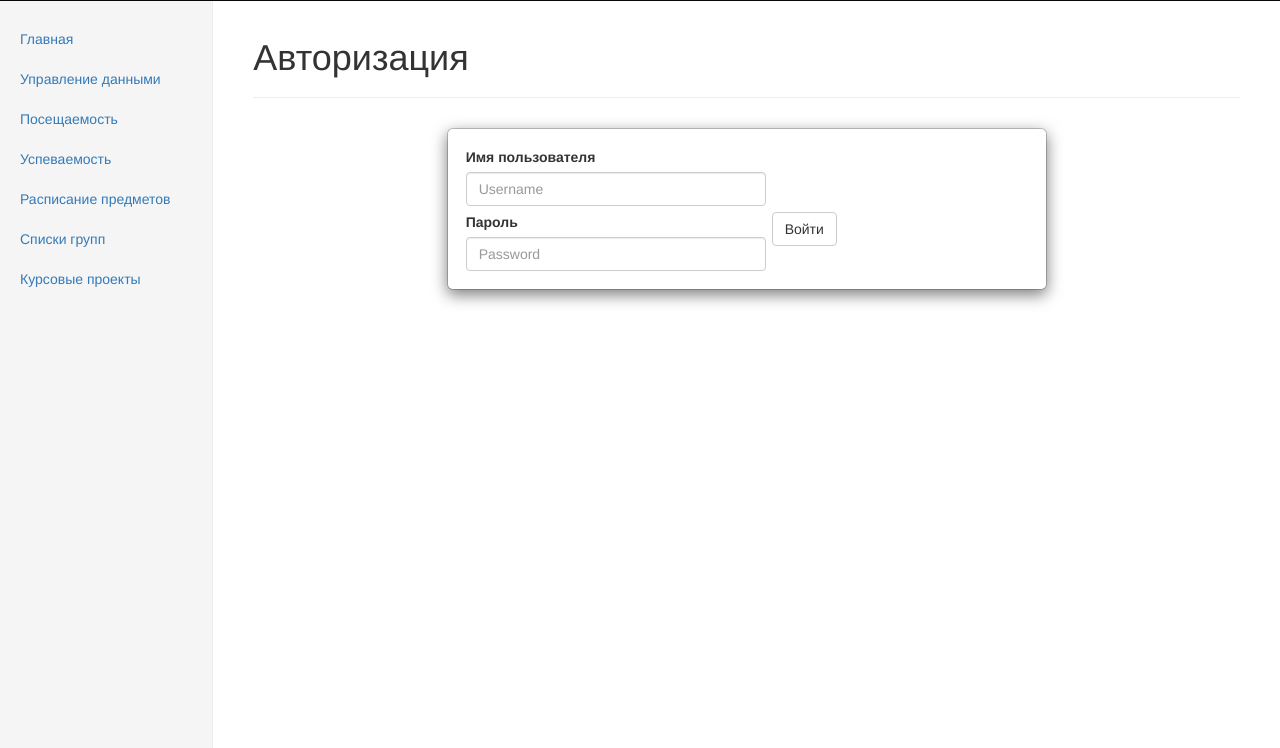
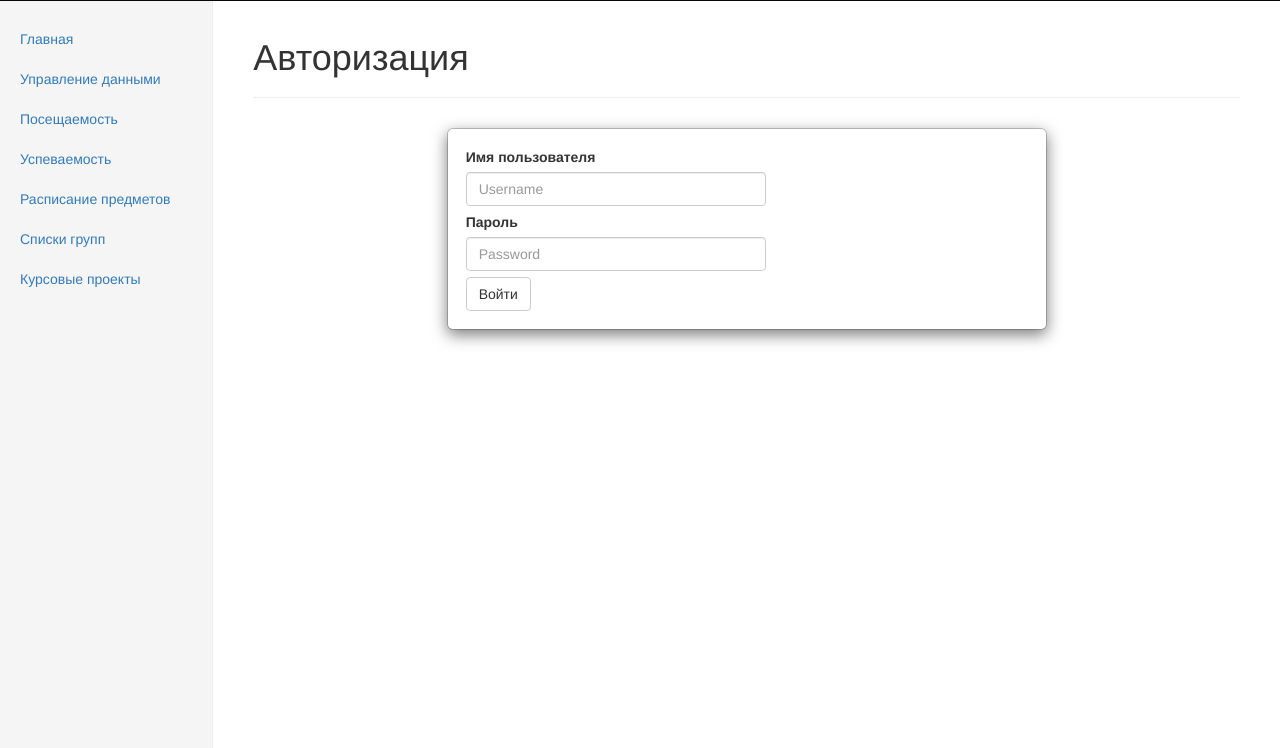
Before and after one commit to w3prog/moevm_apps, a Django app: page /studentrecords/login in a window 1280 px wide. Shown: the part 52-800 px from the top of the page. Run offline with Django 3.2, Linux system fonts and the light colour scheme; parts of the project's set-up code (start-up, migrations or seed data) failed here and were passed over; some libraries are stand-ins or nearby versions.

Commit message:
Костыль

```diff
--- a/studentrecords/templates/studentrecords/login.html
+++ b/studentrecords/templates/studentrecords/login.html
@@ -16,6 +16,7 @@
                     <label for="password">Пароль</label>
                     <input id="password" name="password" type="password" class="form-control" placeholder="Password">
                 </div>
+                <div style="clear: both"></div>
                 <div class="form-group">
                     <button type="submit" class="btn btn-default">Войти</button>
                 </div>
```
